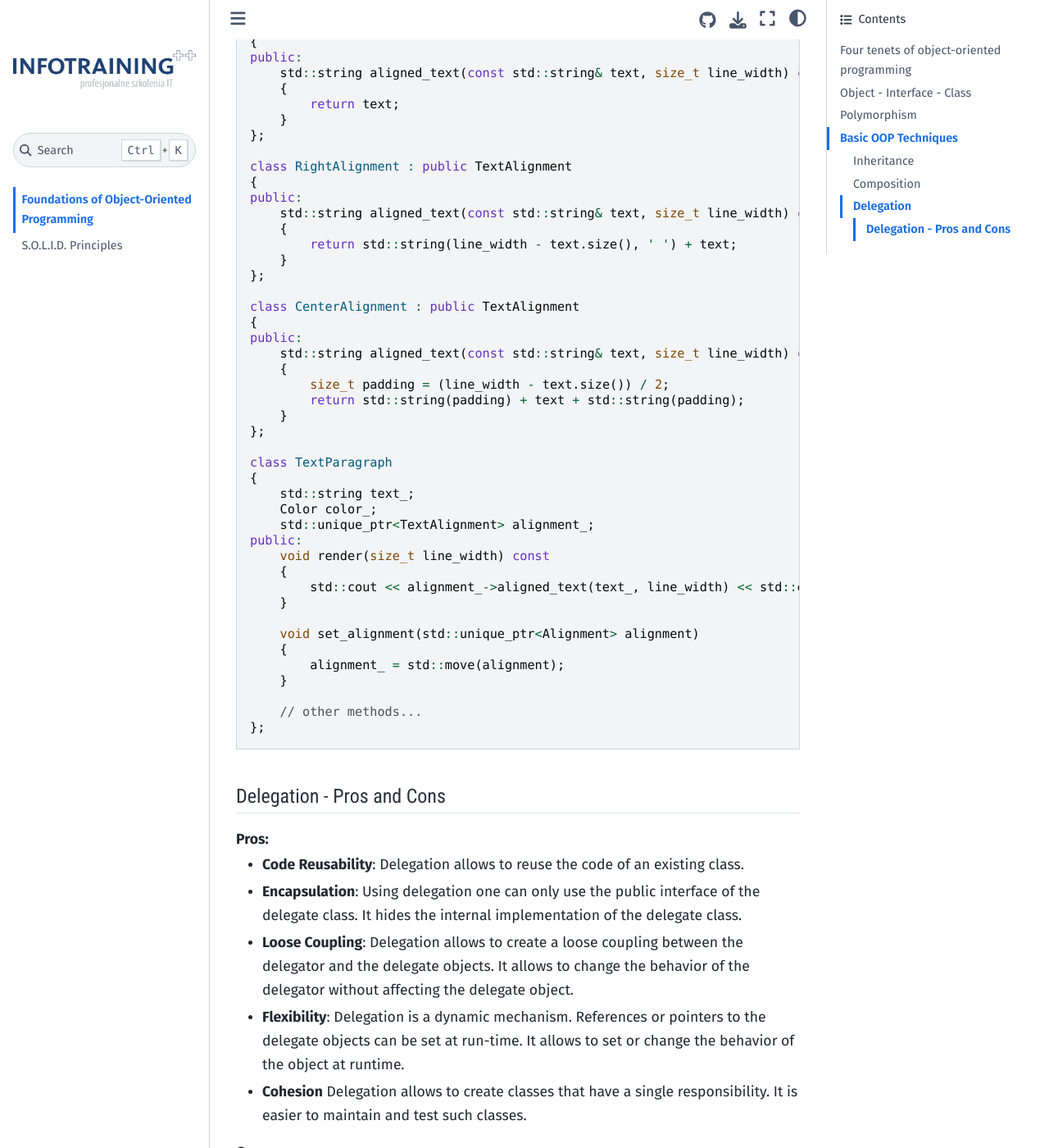
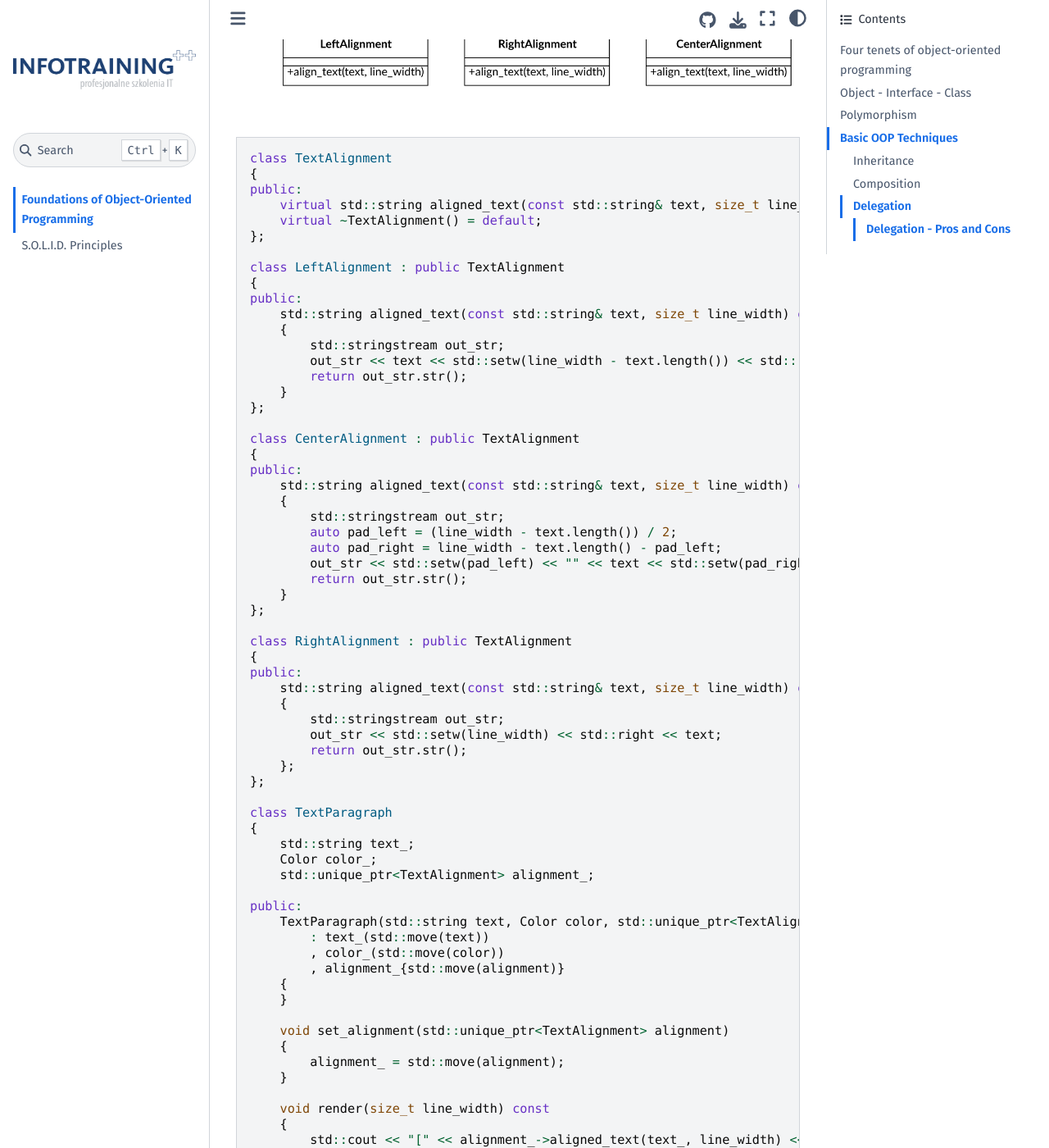
Before and after one commit to infotraining/docs-cpp-design-patterns, a Jupyter Book: the page built from oop.md, in a window 1280 px wide and 1400 px high, scrolled down 17645 px. Shown: the whole window at 82% size. Built offline with Jupyter Book 1.0.4 settings and Sphinx 7.4.7 and the Sphinx Book theme 1.1.4, drawn with Linux system fonts in a browser that asks for light colours; some web fonts are replaced; some of the changed text lies outside the part shown.

Commit message:
Update - delegation code fixed

````diff
--- a/oop.md
+++ b/oop.md
@@ -554,11 +554,22 @@
 {
     std::string text_;
     Color color_;
+
 public:
+    TextParagraph(std::string text, Color color) : text_(std::move(text)), color_(std::move(color))
+    {
+    }
+
+    const std::string& text() const {
+        return text_;
+    }
+
     virtual void render(size_t line_width) const
     {
-        std::cout << text_ << std::endl;
+        std::cout << "[" << text() << std::setw(line_width - text().length()) << std::right << "" << "]\n";
     }
+
+    virtual ~TextParagraph() noexcept = default;
 
     // other methods...
 };
@@ -566,18 +577,24 @@
 class RightAlignedTextParagraph : public TextParagraph
 {
 public:
-    void render(int line_width) const override
+    using TextParagraph::TextParagraph;
+
+    void render(size_t line_width) const override
     {
-        std::cout << std::setw(line_width - text_.size()) << text_ << std::endl;
+        std::cout << "[" << std::setw(line_width) << std::right << text() << "]\n";
     }
 };
 
 class CenteredAlignedTextParagraph : public TextParagraph
 {
 public:
+    using TextParagraph::TextParagraph;
+
     void render(size_t line_width) const override
     {
-        std::cout << std::setw((line_width - text_.size()) / 2) << text_ << std::endl;
+        auto pad_left = (line_width - text().length()) / 2;
+        auto pad_right = line_width - text().length() - pad_left;
+        std::cout << "[" << std::setw(pad_left) << "" << text() << std::setw(pad_right) << "" << "]\n" ;
     }
 };
 ```
@@ -592,7 +609,7 @@
 
 * Code that uses delegation:
 
-    `TextAlignment` is an interface that defines the behavior of the classes that control the alignment of the text. The instance of `TextParagraph` gets the `render()` request but instead to implement the alignment by itself it delegates the request to the `TextAlignment` object. Alignment can be set and even changed at runtime.
+    `TextAlignment` is an interface that defines the behavior of the classes that control the alignment of the text. The instance of `TextParagraph` gets the `render()` request but instead to implement the alignment by itself it delegates the request to the `TextAlignment` object.
 
 ![Delegation](img/delegation-after.png)
 
@@ -601,7 +618,7 @@
 {
 public:
     virtual std::string aligned_text(const std::string& text, size_t line_width) const = 0;
-    virtual ~Alignment() = default;
+    virtual ~TextAlignment() = default;
 };
 
 class LeftAlignment : public TextAlignment
@@ -609,7 +626,22 @@
 public:
     std::string aligned_text(const std::string& text, size_t line_width) const override
     {
-        return text;
+        std::stringstream out_str;
+        out_str << text << std::setw(line_width - text.length()) << std::right << "";
+        return out_str.str();
+    }
+};
+
+class CenterAlignment : public TextAlignment
+{
+public:
+    std::string aligned_text(const std::string& text, size_t line_width) const override
+    {
+        std::stringstream out_str;
+        auto pad_left = (line_width - text.length()) / 2;
+        auto pad_right = line_width - text.length() - pad_left;
+        out_str << std::setw(pad_left) << "" << text << std::setw(pad_right) << "";
+        return out_str.str();
     }
 };
 
@@ -618,18 +650,10 @@
 public:
     std::string aligned_text(const std::string& text, size_t line_width) const override
     {
-        return std::string(line_width - text.size(), ' ') + text;
-    }
-};
-
-class CenterAlignment : public TextAlignment
-{
-public:
-    std::string aligned_text(const std::string& text, size_t line_width) const override
-    {
-        size_t padding = (line_width - text.size()) / 2;
-        return std::string(padding) + text + std::string(padding);
-    }
+        std::stringstream out_str;
+        out_str << std::setw(line_width) << std::right << text;
+        return out_str.str();
+    };
 };
 
 class TextParagraph
@@ -637,19 +661,38 @@
     std::string text_;
     Color color_;
     std::unique_ptr<TextAlignment> alignment_;
+
 public:
-    void render(size_t line_width) const
+    TextParagraph(std::string text, Color color, std::unique_ptr<TextAlignment> alignment = std::make_unique<LeftAlignment>())
+        : text_(std::move(text))
+        , color_(std::move(color))
+        , alignment_{std::move(alignment)}
     {
-        std::cout << alignment_->aligned_text(text_, line_width) << std::endl;
     }
 
-    void set_alignment(std::unique_ptr<Alignment> alignment)
+    void set_alignment(std::unique_ptr<TextAlignment> alignment)
     {
         alignment_ = std::move(alignment);
     }
 
-    // other methods...
+    void render(size_t line_width) const
+    {
+        std::cout << "[" << alignment_->aligned_text(text_, line_width) << "]\n";
+    }
 };
+```
+
+Alignment of the text paragraph can be set and even changed at runtime:
+
+```c++
+TextParagraph text{"This is sample of text...", Color{0, 0, 0}};
+text.render(80);
+
+text.set_alignment(std::make_unique<RightAlignment>());
+text.render(80);
+
+text.set_alignment(std::make_unique<CenterAlignment>());
+text.render(80);
 ```
 
 #### Delegation - Pros and Cons
````
